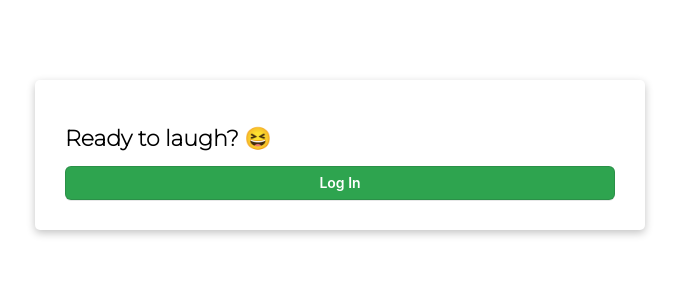
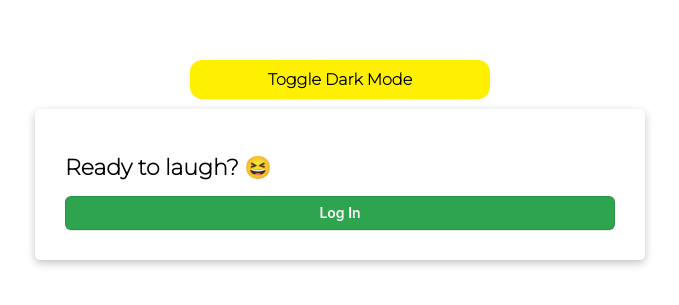
Before and after one commit to pchessah/react-jokes-api-test, a React (Create React App) app: page / in a window 1280 px wide. Shown: the part 245-550 px from the top of the page, without its empty margins (300-979 px from the left). Built offline with nearby package versions, Linux system fonts and the light colour scheme.

Commit message:
Finish toggle mode

```diff
--- a/package.json
+++ b/package.json
@@ -16,6 +16,7 @@
     "react-dom": "^18.2.0",
     "react-router-dom": "^6.11.2",
     "react-scripts": "5.0.1",
+    "styled-components": "^6.0.0-rc.3",
     "typescript": "^4.9.5",
     "web-vitals": "^2.1.4"
   },
--- a/src/components/JokesForm.tsx
+++ b/src/components/JokesForm.tsx
@@ -12,7 +12,7 @@ interface Props {
 function JokesForm(props: Props) {
   const { joke, isUpdateMode } = props;
   const navigate = useNavigate();
-  const [jokeDetails, setJokeDetails] = useState<IJoke>({} as IJoke);
+  const [jokeDetails, setJokeDetails] = useState<IJoke>({Author: "", Title: "", Body: "", Views: 0} as IJoke);
   const [isSaving, setisSaving] = useState(false);
 
   const setJokeTitle = (title: string) => {
@@ -63,11 +63,15 @@ function JokesForm(props: Props) {
     });
   };
 
+  const cancel = () => {
+    navigate(`/all-jokes`);
+  }
+
   const checkFormIsDisabled = () => {
     let isValid =
-      !!jokeDetails?.Author &&
-      !!jokeDetails?.Body &&
-      !!jokeDetails?.Title &&
+     ( !!jokeDetails?.Author  && !!jokeDetails?.Author?.length) &&
+      (!!jokeDetails?.Body && !!jokeDetails?.Body?.length) &&
+      (!!jokeDetails?.Title && !!jokeDetails?.Title?.length) &&
       !!jokeDetails?.Views;
     return !isValid;
   };
@@ -78,11 +82,11 @@ function JokesForm(props: Props) {
     } else {
       const newJokeDetails: IJoke = {
         id: new Date().getTime(),
-        Author: null as any,
-        Title: null as any,
-        Body: null as any,
+        Author: "",
+        Title: "",
+        Body: "",
         CreatedAt: new Date().getTime(),
-        Views: null as any
+        Views: 0
       };
       setJokeDetails(newJokeDetails);
     }
@@ -135,7 +139,7 @@ function JokesForm(props: Props) {
           </section>
 
           <section className="action-row">
-            <button className="button-45" role="button">
+            <button  onClick={cancel} className="button-45" role="button">
               Cancel
             </button>
 
--- a/src/index.css
+++ b/src/index.css
@@ -3,9 +3,35 @@
   font-size: 12px;
 }
 
-darkMode {
+:root {
+  --background-color: #ffffff !important;  /* light mode background color */
+  --text-color: #000000;        /* light mode text color */
+}
 
+.app.dark {
+  margin:0;
+  padding:0;
+  width:100vw;
+  height:100vh;
+  display: flex;
+  flex-direction: column;
+  align-items: center;
+  justify-content: center;
+  background-color:#454545;  /* dark mode background color */
+  color: #ffffff;        /* dark mode text color */
 }
+
+.app{
+  margin:0;
+  padding:0;
+  width:100vw;
+  height:100vh;
+  display: flex;
+  flex-direction: column;
+  align-items: center;
+  justify-content: center;
+}
+
 body{
   margin:0;
   padding:0;
@@ -15,6 +41,8 @@ body{
   flex-direction: column;
   align-items: center;
   justify-content: center;
+  background-color: var(--background-color);
+  color: var(--text-color);
 }
 
 .container{
@@ -112,7 +140,7 @@ form {
   box-shadow: rgba(0, 0, 0, 0.02) 0px 1px 3px 0px, rgba(27, 31, 35, 0.15) 0px 0px 0px 1px;
 }
 
-textarea:focus, input:focus{
+textarea:focus, input:focus, select:focus{
   outline: none;
 }
 
@@ -269,3 +297,45 @@ textarea:focus, input:focus{
   box-shadow: none;
   color: #2c5777;
 }
+
+
+/* CSS */
+.button-32 {
+  background-color: #fff000;
+  border-radius: 12px;
+  color: #000;
+  cursor: pointer;
+  font-weight: bold;
+  padding: 10px 15px;
+  text-align: center;
+  transition: 200ms;
+  width: 300px;
+  margin: 10px;
+  box-sizing: border-box;
+  border: 0;
+  font-size: 16px;
+  user-select: none;
+  -webkit-user-select: none;
+  touch-action: manipulation;
+}
+
+.button-32:not(:disabled):hover,
+.button-32:not(:disabled):focus {
+  outline: 0;
+  background: #f4e603;
+  box-shadow: 0 0 0 2px rgba(0,0,0,.2), 0 3px 8px 0 rgba(0,0,0,.15);
+}
+
+.button-32:disabled {
+  filter: saturate(0.2) opacity(0.5);
+  -webkit-filter: saturate(0.2) opacity(0.5);
+  cursor: not-allowed;
+}
+
+select{
+  box-shadow: rgba(0, 0, 0, 0.24) 0px 3px 8px;
+  border: none;
+  padding: 10px;
+  padding-right: 15px;
+  border-radius:5px;
+}
--- a/src/index.tsx
+++ b/src/index.tsx
@@ -1,15 +1,9 @@
 import React, { useEffect, useState } from 'react';
 import ReactDOM from 'react-dom/client';
-import {
-  createBrowserRouter,
-  RouterProvider,
-} from "react-router-dom";
 import './index.css';
 
 import reportWebVitals from './reportWebVitals';
-import Home from './pages/Home';
-import SingleJoke from './pages/SingleJoke';
-import Login from './pages/Login';
+import App from './pages/App';
 
 export const useCheckAuthorization = (condition: boolean) => {
   const [isConditionTrue, setIsConditionTrue] = useState(false);
@@ -22,34 +16,15 @@ export const useCheckAuthorization = (condition: boolean) => {
   return isConditionTrue;
 };
 
-const router = createBrowserRouter([
-  {
-    path: "all-jokes",
-    element: <Home />,
-  },
-  {
-    path:"joke/:jokeId",
-    element: <SingleJoke />
-  },
-  {
-    path:"joke/create",
-    element: <SingleJoke />
-  },
-  {
-    path: "/",
-    element: <Login />
-  }
-
-
-]);
 
 
 const root = ReactDOM.createRoot(
   document.getElementById('root') as HTMLElement
 );
+
 root.render(
   <React.StrictMode>
-    <RouterProvider router={router} />
+  <App/>
   </React.StrictMode>
 );
 
--- /dev/null
+++ b/src/pages/App.tsx
@@ -0,0 +1,44 @@
+import React, { useState } from "react";
+import { RouterProvider, createBrowserRouter } from "react-router-dom";
+import Home from "./Home";
+import SingleJoke from "./SingleJoke";
+import Login from "./Login";
+
+interface Props {}
+
+const router = createBrowserRouter([
+  {
+    path: "all-jokes",
+    element: <Home />,
+  },
+  {
+    path: "all-jokes/joke/:jokeId",
+    element: <SingleJoke />,
+  },
+  {
+    path: "all-jokes/joke/create",
+    element: <SingleJoke />,
+  },
+  {
+    path: "/",
+    element: <Login />,
+  },
+]);
+
+function App(props: Props) {
+  const {} = props;
+  const [theme, setTheme] = useState("light");
+
+  const toggleDarkMode = () => {
+    setTheme(theme === "light" ? "dark" : "light");
+  };
+
+  return (
+    <div className={`app ${theme}`}>
+      <button className="button-32" role="button" onClick={toggleDarkMode}>Toggle Dark Mode</button>
+      <RouterProvider router={router} />
+    </div>
+  );
+}
+
+export default App;
--- a/src/pages/Home.tsx
+++ b/src/pages/Home.tsx
@@ -14,7 +14,6 @@ function Home(props: Props) {
       {isAuthenticated ? (
         <div className="container">
           <>
-            <h1>Ready to laugh? 😆</h1>
             <section className="jokes-table-container">
               <JokesTable />
             </section>
```
Also changed, not shown: 1 other file (tests, documents, lock files or other folders).
